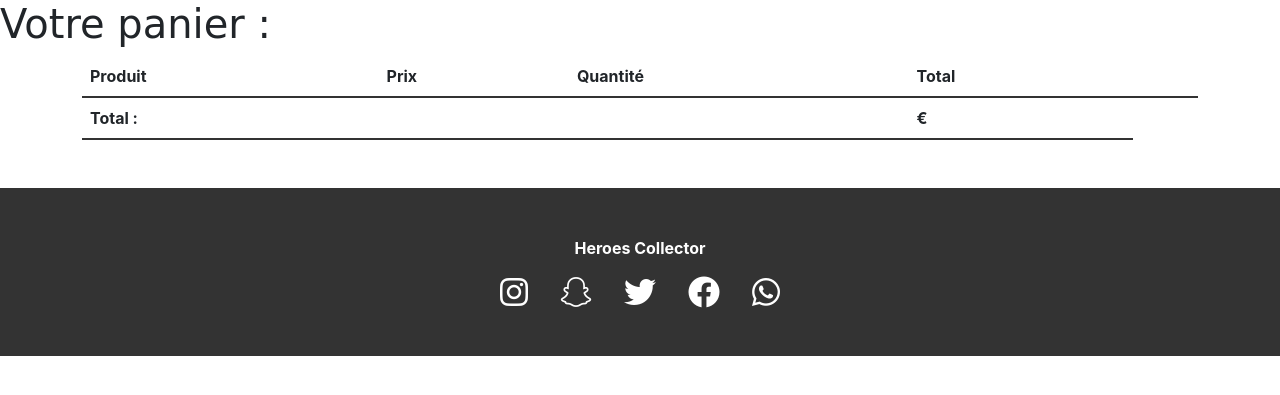
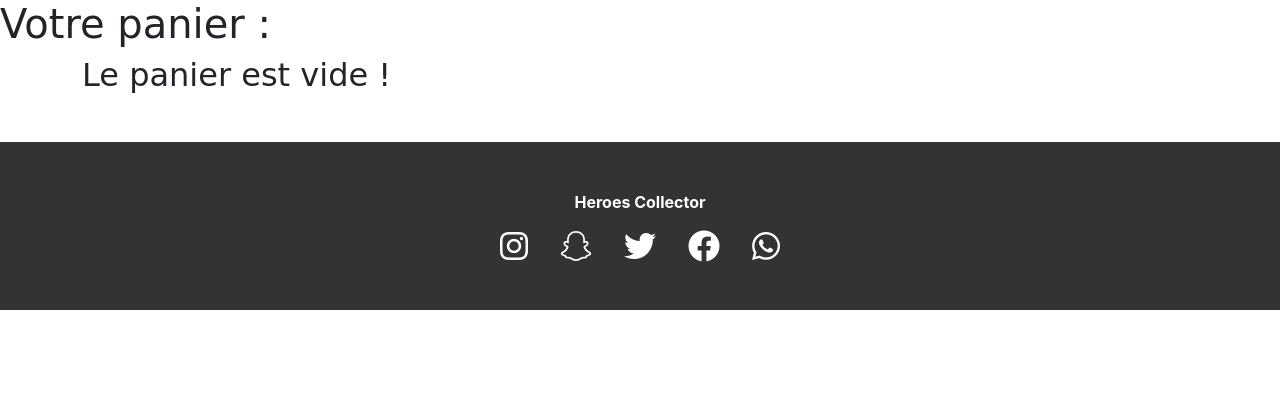
Before and after one commit to romain13500/figurine-symfony, a Symfony app: template templates/cart/show.html.twig in a window 1280 px wide. Shown: the part 86-481 px from the top of the page. Run offline with Twig, Linux system fonts and the light colour scheme; the template is opened without the code that fills it, so the values that code supplies are empty; some libraries are stand-ins or nearby versions; some web fonts are replaced.

Commit message:
Update show.html.twig

```diff
--- a/templates/cart/show.html.twig
+++ b/templates/cart/show.html.twig
@@ -6,6 +6,7 @@
 <h1>Votre panier :</h1>
 
     <div class="container">
+        {% if items | length > 0 %}
             <table class="table">
                 <thead>
                     <tr>
@@ -38,5 +39,8 @@
                     </tr>
                 </tfoot>
             </table>
+        {% else %}
+            <h2>Le panier est vide !</h2>
+        {% endif %}
     </div>
 {% endblock %}
```
Lines whose indentation alone changed are shown as unchanged.
